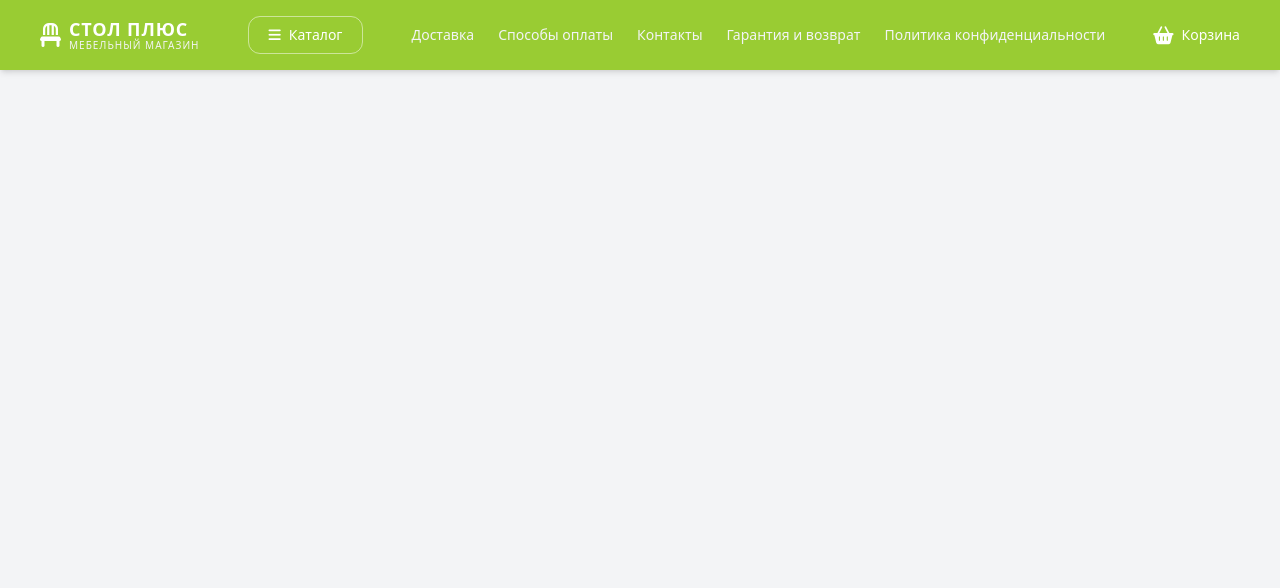
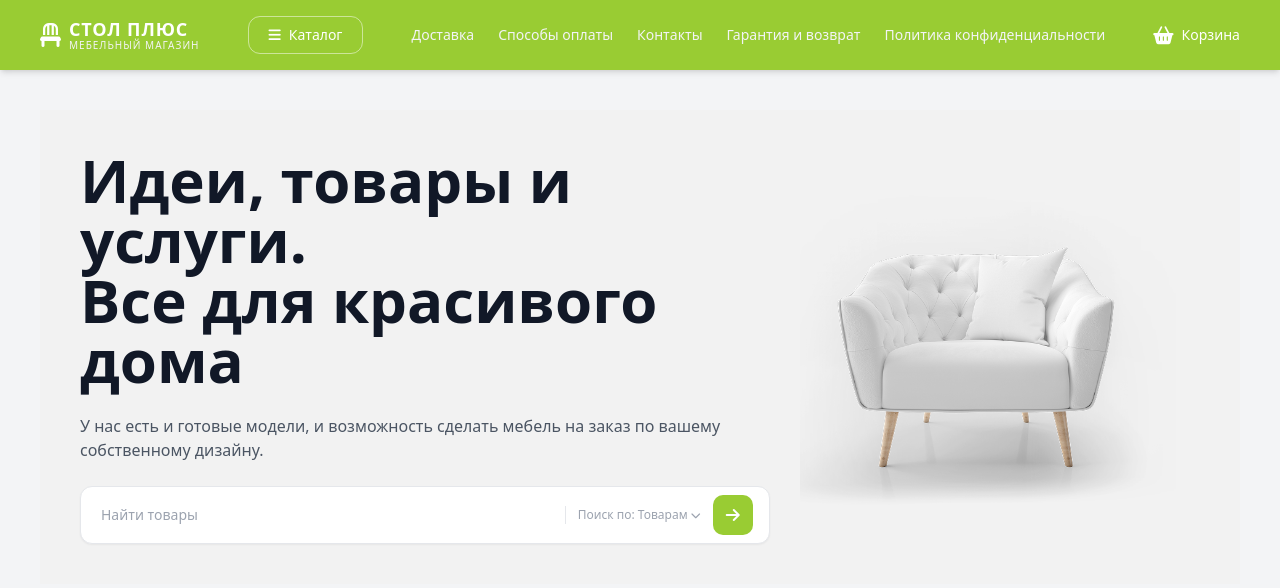
Before and after one commit to monster-tjk/3-dar-1, a website: page indext.html in a window 1280 px wide. Drawn offline with nearby package versions, Linux system fonts and the light colour scheme.

Commit message:
section-1

```diff
--- a/indext.html
+++ b/indext.html
@@ -83,5 +83,92 @@
         </div>
       </div>
     </header>
+    <section class="max-w-[1200px] m-auto">
+      <div
+        style="
+          background-color: #f2f2f2;
+          padding: 40px;
+          display: flex;
+          gap: 30px;
+          position: relative;
+          overflow: hidden;
+        "
+        class="flex-col md:flex-row items-center justify-between mt-10"
+      >
+        <div style="width: 100%; z-index: 10" class="md:w-1/2 space-y-6">
+          <h1
+            class="text-4xl md:text-6xl font-black text-gray-900 leading-tight"
+          >
+            Идеи, товары и услуги.<br />Все для красивого дома
+          </h1>
+          <p class="text-base text-gray-600">
+            У нас есть и готовые модели, и возможность сделать мебель на заказ
+            по вашему собственному дизайну.
+          </p>
+
+          <div
+            style="
+              border-radius: 12px;
+              background-color: #ffffff;
+              padding: 8px;
+              border: 1px solid #e5e7eb;
+              display: flex;
+              align-items: center;
+              justify-content: space-between;
+              box-shadow: 0 1px 2px 0 rgba(0, 0, 0, 0.05);
+              width: 100%;
+            "
+          >
+            <input
+              type="text"
+              placeholder="Найти товары"
+              class="bg-transparent pl-3 text-gray-700 outline-none w-full text-sm"
+            />
+
+            <div
+              style="
+                display: flex;
+                align-items: center;
+                gap: 12px;
+                padding-right: 8px;
+              "
+            >
+              <span
+                style="
+                  font-size: 12px;
+                  color: #9ca3af;
+                  border-left: 1px solid #e5e7eb;
+                  padding-left: 12px;
+                "
+                class="whitespace-nowrap hidden sm:inline"
+              >
+                Поиск по: Товарам
+                <i class="fa-solid fa-chevron-down text-[10px]"></i>
+              </span>
+              <button
+                style="
+                  border-radius: 10px;
+                  background-color: #99cc33;
+                  width: 40px;
+                  height: 40px;
+                  display: flex;
+                  align-items: center;
+                  justify-content: center;
+                  flex-shrink: 0;
+                "
+                class="text-white"
+              >
+                <i class="fa-solid fa-arrow-right"></i>
+              </button>
+            </div>
+          </div>
+        </div>
+
+        <div>
+          <img src="./img/870 1.png" alt="" />
+        </div>
+      </div>
+    </section>
+
   </body>
 </html>
```
